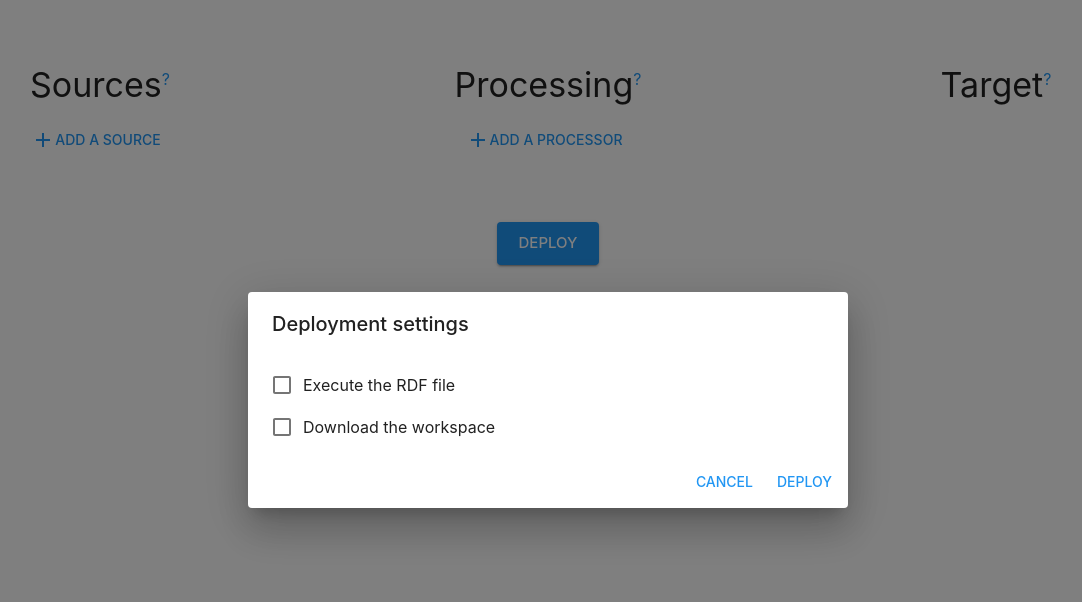
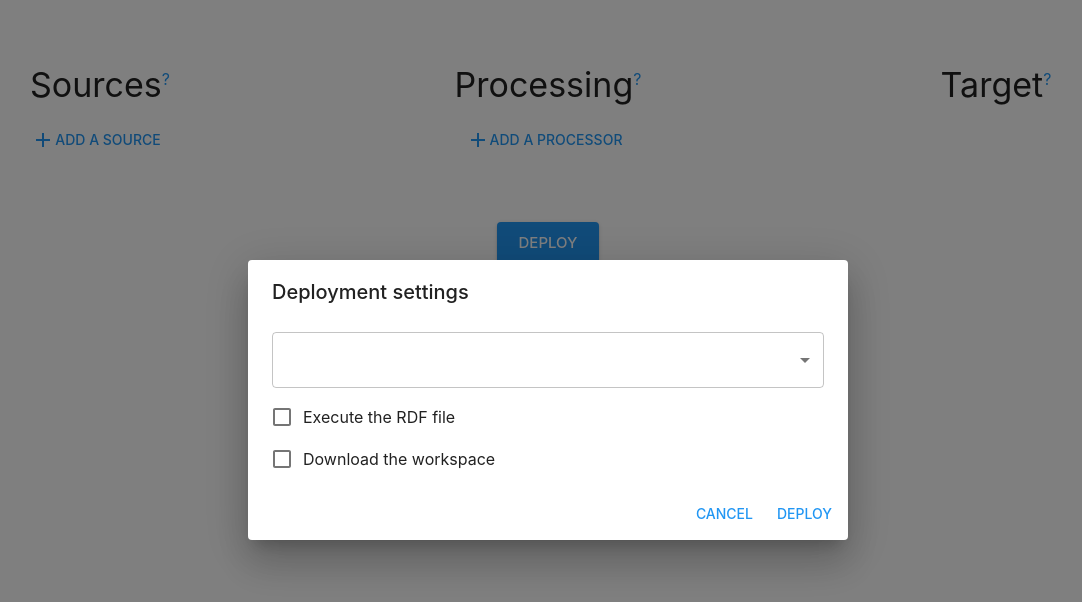
Before and after one commit to oSoc20/rml-workbench-front-end, a React (Create React App) app: page / in a window 1280 px wide. Both pictures are taken after a click on the button "DEPLOY". Shown: the top 602 px of the page, without its empty margins (92-1174 px from the left). Built offline with nearby package versions, Linux system fonts and the light colour scheme.

Commit message:
checkout commit

```diff
--- /dev/null
+++ b/src/components/FormControl.tsx
@@ -0,0 +1,35 @@
+import { FormControl, Select, MenuItem, makeStyles } from '@material-ui/core';
+import React from 'react';
+
+const handleChange = (event) => {
+  console.log(`works ${event}`);
+};
+
+const useStyles = makeStyles((theme) => ({
+  formControl: {
+    marginBottom: theme.spacing(1),
+    color: 'ff0000',
+  },
+}));
+
+const MyForm = () => {
+  const classes = useStyles();
+
+  return (
+    <FormControl className={classes.formControl} variant="outlined" fullWidth>
+      <Select
+        labelId="demo-simple-select-filled-label"
+        id="demo-simple-select-filled"
+        value="test"
+        onChange={handleChange}
+      >
+        <MenuItem value="">
+          <em>None</em>
+        </MenuItem>
+        <MenuItem value={'Mapper'}>Mapper</MenuItem>
+      </Select>
+    </FormControl>
+  );
+};
+
+export default MyForm;
--- a/src/components/MyDialog.tsx
+++ b/src/components/MyDialog.tsx
@@ -7,6 +7,7 @@ import {
   DialogContentText,
   DialogTitle,
 } from '@material-ui/core';
+import MyForm from './FormControl';
 
 interface MyDialogProps {
   content: string | JSX.Element;
@@ -56,6 +57,7 @@ const MyDialog = (props: MyDialogProps) => {
     >
       <DialogTitle id="Dialog">{title}</DialogTitle>
       <DialogContent>
+        <MyForm />
         <Text content={content} />
       </DialogContent>
       <ShouldDisplayActions onClose={onClose} onSave={onSave} save={save} />
--- a/src/components/form/ComponentForm.tsx
+++ b/src/components/form/ComponentForm.tsx
@@ -1,21 +1,22 @@
 import * as React from 'react';
-import {ComponentCategory} from "../../constants/componentCategory";
-import ProcessorForm from "./ProcessorForm";
+import { ComponentCategory } from '../../constants/componentCategory';
+import ProcessorForm from './ProcessorForm';
+import SourceForm from './SourceForm';
 
 export interface FormProps {
-  onUpdate: (data: any) => void,
-  onClose: () => void,
+  onUpdate: (data: any) => void;
+  onClose: () => void;
   component: any;
 }
 
-const ComponentForm = (props : FormProps) => {
+const ComponentForm = (props: FormProps) => {
   const { category } = props.component;
   if (category === ComponentCategory.Target) {
     return null;
   } else if (category === ComponentCategory.Processor) {
     return <ProcessorForm {...props} />;
   } else if (category === ComponentCategory.Source) {
-    return null;
+    return <SourceForm {...props} />;
   }
 
   return null;
--- /dev/null
+++ b/src/components/form/SourceForm.tsx
@@ -0,0 +1,61 @@
+import * as React from 'react';
+import { TextField } from '@material-ui/core';
+import MyDialog from '../MyDialog';
+import { FormProps } from './ComponentForm';
+import { useState } from 'react';
+import { ComponentCategory } from '../../constants/componentCategory';
+
+const DEFAULT = {
+  type: 'source',
+  category: ComponentCategory.Source,
+  config: '',
+};
+
+const SourceForm = ({ component, onUpdate, onClose }: FormProps) => {
+  const [data, setData] = useState({
+    ...DEFAULT,
+    ...component,
+  });
+
+  const handleChange = (event) => {
+    setData({
+      ...data,
+      [event.target.name]: event.target.value,
+    });
+  };
+
+  const handleSave = () => {
+    onUpdate({
+      ...data,
+    });
+  };
+
+  return (
+    <MyDialog
+      content={
+        <>
+          <TextField
+            autoFocus
+            variant="outlined"
+            id="name"
+            label="Config"
+            multiline
+            size="medium"
+            name="config"
+            rows={30}
+            value={data.config}
+            onChange={handleChange}
+            fullWidth
+          />
+        </>
+      }
+      onClose={onClose}
+      onSave={handleSave}
+      open={true}
+      save="Save"
+      title={'Source config'}
+    />
+  );
+};
+
+export default SourceForm;
```
